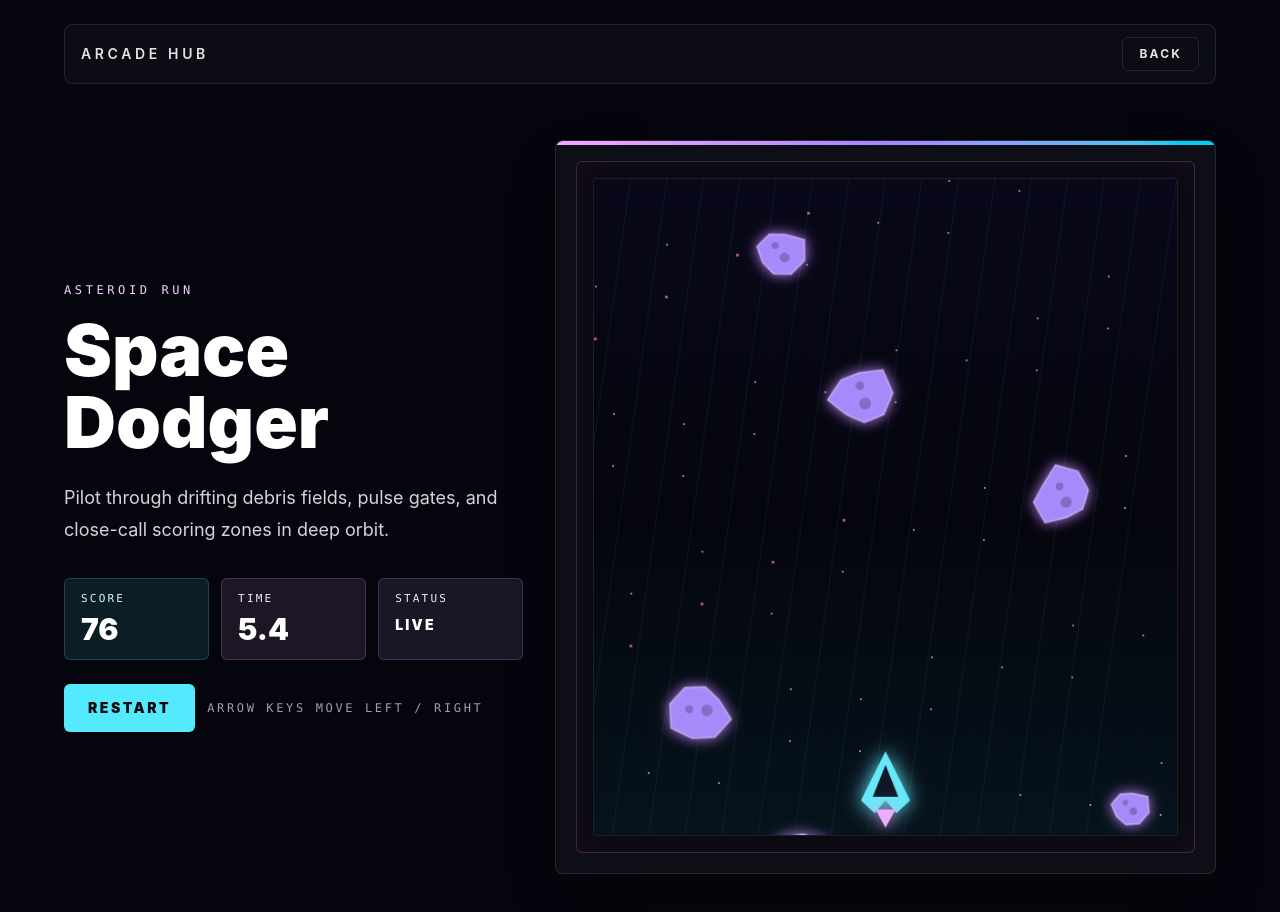
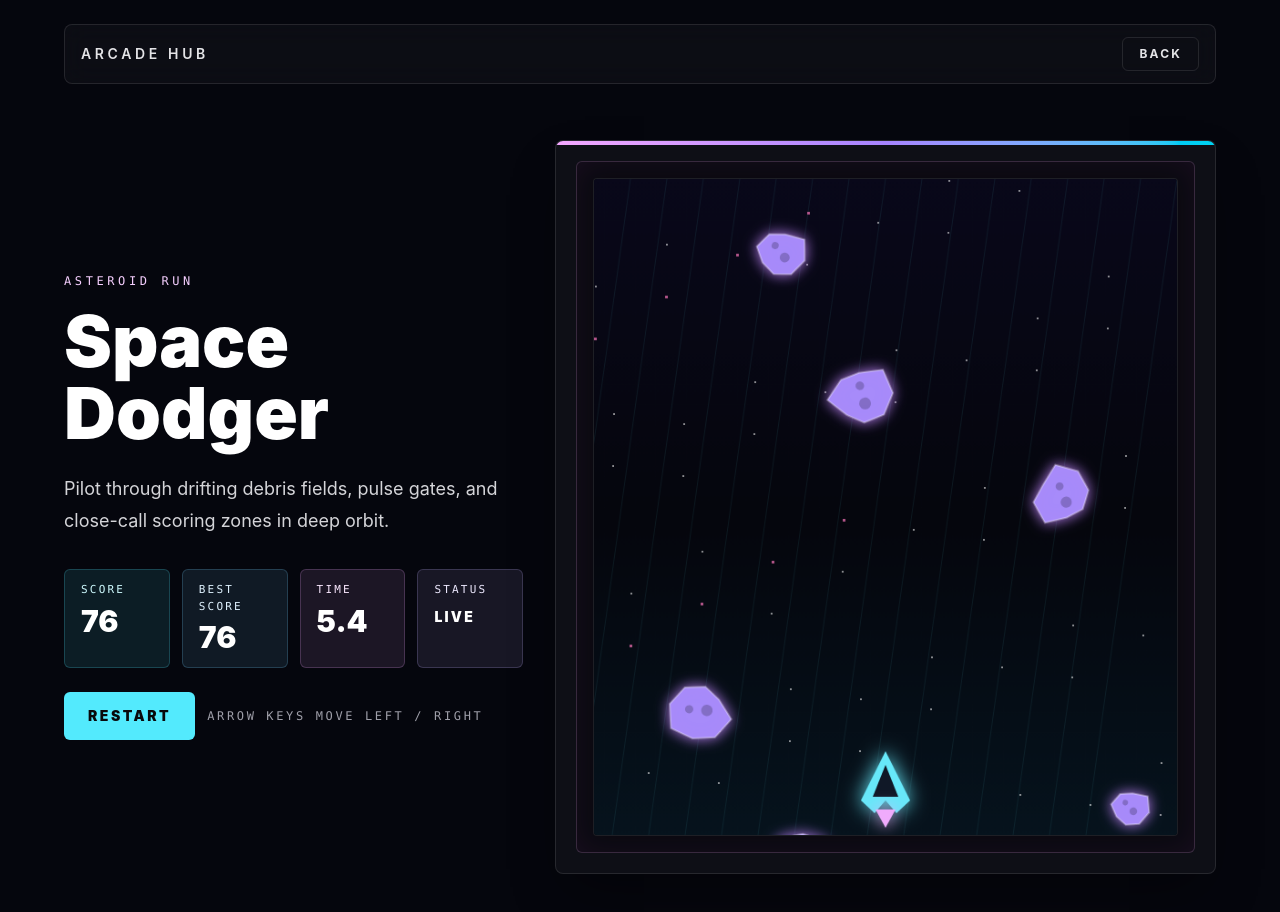
Before and after one commit to Diptonil-das/arcade-hub, a Next.js app: page /games/space-dodger in a window 1280 px wide. Shown: the top 912 px of the page. Built offline with nearby package versions, Linux system fonts and the light colour scheme.

Commit message:
Add persistent high score tracking

```diff
--- a/src/app/games/cyber-snake/page.tsx
+++ b/src/app/games/cyber-snake/page.tsx
@@ -8,6 +8,7 @@ const GRID_SIZE = 24;
 const CANVAS_SIZE = 576;
 const CELL_SIZE = CANVAS_SIZE / GRID_SIZE;
 const TICK_RATE_MS = 105;
+const BEST_SCORE_STORAGE_KEY = "arcade-hub:cyber-snake:best-score";
 
 type Direction = "up" | "down" | "left" | "right";
 
@@ -84,6 +85,25 @@ function createInitialState(): GameState {
     score: 0,
     snake: initialSnake,
   };
+}
+
+function readBestScore() {
+  try {
+    const storedScore = window.localStorage.getItem(BEST_SCORE_STORAGE_KEY);
+    const parsedScore = storedScore ? Number.parseInt(storedScore, 10) : 0;
+
+    return Number.isFinite(parsedScore) && parsedScore > 0 ? parsedScore : 0;
+  } catch {
+    return 0;
+  }
+}
+
+function saveBestScore(score: number) {
+  try {
+    window.localStorage.setItem(BEST_SCORE_STORAGE_KEY, String(score));
+  } catch {
+    // Best-score persistence should never interrupt gameplay.
+  }
 }
 
 function advanceGame(state: GameState): GameState {
@@ -203,7 +223,39 @@ function drawGame(canvas: HTMLCanvasElement, state: GameState) {
 export default function CyberSnakePage() {
   const canvasRef = useRef<HTMLCanvasElement>(null);
   const [state, setState] = useState<GameState>(() => createInitialState());
+  const [bestScore, setBestScore] = useState(0);
   const game = getGame("cyber-snake");
+
+  useEffect(() => {
+    const loadBestScore = window.setTimeout(() => {
+      setBestScore(readBestScore());
+    }, 0);
+
+    return () => {
+      window.clearTimeout(loadBestScore);
+    };
+  }, []);
+
+  useEffect(() => {
+    if (state.score <= bestScore) {
+      return;
+    }
+
+    const saveNewBestScore = window.setTimeout(() => {
+      setBestScore((currentBestScore) => {
+        if (state.score <= currentBestScore) {
+          return currentBestScore;
+        }
+
+        saveBestScore(state.score);
+        return state.score;
+      });
+    }, 0);
+
+    return () => {
+      window.clearTimeout(saveNewBestScore);
+    };
+  }, [bestScore, state.score]);
 
   useEffect(() => {
     const handleKeyDown = (event: KeyboardEvent) => {
@@ -295,12 +347,18 @@ export default function CyberSnakePage() {
             {game.description}
           </p>
 
-          <div className="mt-8 grid max-w-xl grid-cols-2 gap-3 sm:grid-cols-3">
+          <div className="mt-8 grid max-w-xl grid-cols-2 gap-3 sm:grid-cols-4">
             <div className="rounded-md border border-cyan-300/20 bg-cyan-300/10 px-4 py-3">
               <p className="font-mono text-[11px] uppercase tracking-[0.2em] text-cyan-100">
                 Score
               </p>
               <p className="mt-1 text-3xl font-black text-white">{state.score}</p>
+            </div>
+            <div className="rounded-md border border-sky-300/20 bg-sky-300/10 px-4 py-3">
+              <p className="font-mono text-[11px] uppercase tracking-[0.2em] text-sky-100">
+                Best Score
+              </p>
+              <p className="mt-1 text-3xl font-black text-white">{bestScore}</p>
             </div>
             <div className="rounded-md border border-emerald-300/20 bg-emerald-300/10 px-4 py-3">
               <p className="font-mono text-[11px] uppercase tracking-[0.2em] text-emerald-100">
--- a/src/app/games/space-dodger/page.tsx
+++ b/src/app/games/space-dodger/page.tsx
@@ -12,6 +12,7 @@ const PLAYER_Y = CANVAS_HEIGHT - 92;
 const PLAYER_SPEED = 430;
 const ASTEROID_SPAWN_MS = 720;
 const SCORE_RATE = 14;
+const BEST_SCORE_STORAGE_KEY = "arcade-hub:space-dodger:best-score";
 
 type Asteroid = {
   id: number;
@@ -49,6 +50,25 @@ function createInitialState(): GameState {
     },
     score: 0,
   };
+}
+
+function readBestScore() {
+  try {
+    const storedScore = window.localStorage.getItem(BEST_SCORE_STORAGE_KEY);
+    const parsedScore = storedScore ? Number.parseInt(storedScore, 10) : 0;
+
+    return Number.isFinite(parsedScore) && parsedScore > 0 ? parsedScore : 0;
+  } catch {
+    return 0;
+  }
+}
+
+function saveBestScore(score: number) {
+  try {
+    window.localStorage.setItem(BEST_SCORE_STORAGE_KEY, String(score));
+  } catch {
+    // Best-score persistence should never interrupt gameplay.
+  }
 }
 
 function clamp(value: number, min: number, max: number) {
@@ -266,7 +286,39 @@ export default function SpaceDodgerPage() {
   const lastFrameRef = useRef<number | null>(null);
   const asteroidIdRef = useRef(0);
   const [state, setState] = useState<GameState>(() => createInitialState());
+  const [bestScore, setBestScore] = useState(0);
   const game = getGame("space-dodger");
+
+  useEffect(() => {
+    const loadBestScore = window.setTimeout(() => {
+      setBestScore(readBestScore());
+    }, 0);
+
+    return () => {
+      window.clearTimeout(loadBestScore);
+    };
+  }, []);
+
+  useEffect(() => {
+    if (state.score <= bestScore) {
+      return;
+    }
+
+    const saveNewBestScore = window.setTimeout(() => {
+      setBestScore((currentBestScore) => {
+        if (state.score <= currentBestScore) {
+          return currentBestScore;
+        }
+
+        saveBestScore(state.score);
+        return state.score;
+      });
+    }, 0);
+
+    return () => {
+      window.clearTimeout(saveNewBestScore);
+    };
+  }, [bestScore, state.score]);
 
   useEffect(() => {
     const setKey = (key: string, isPressed: boolean) => {
@@ -402,12 +454,18 @@ export default function SpaceDodgerPage() {
             {game.description}
           </p>
 
-          <div className="mt-8 grid max-w-xl grid-cols-2 gap-3 sm:grid-cols-3">
+          <div className="mt-8 grid max-w-xl grid-cols-2 gap-3 sm:grid-cols-4">
             <div className="rounded-md border border-cyan-300/20 bg-cyan-300/10 px-4 py-3">
               <p className="font-mono text-[11px] uppercase tracking-[0.2em] text-cyan-100">
                 Score
               </p>
               <p className="mt-1 text-3xl font-black text-white">{state.score}</p>
+            </div>
+            <div className="rounded-md border border-sky-300/20 bg-sky-300/10 px-4 py-3">
+              <p className="font-mono text-[11px] uppercase tracking-[0.2em] text-sky-100">
+                Best Score
+              </p>
+              <p className="mt-1 text-3xl font-black text-white">{bestScore}</p>
             </div>
             <div className="rounded-md border border-fuchsia-300/20 bg-fuchsia-300/10 px-4 py-3">
               <p className="font-mono text-[11px] uppercase tracking-[0.2em] text-fuchsia-100">
```
